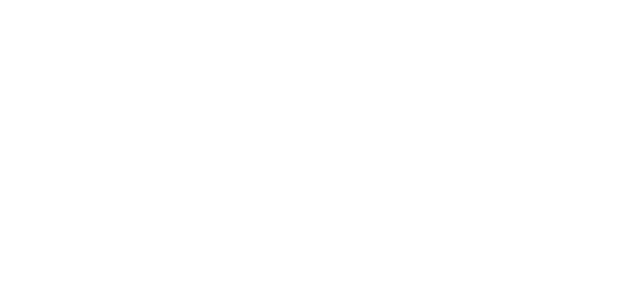
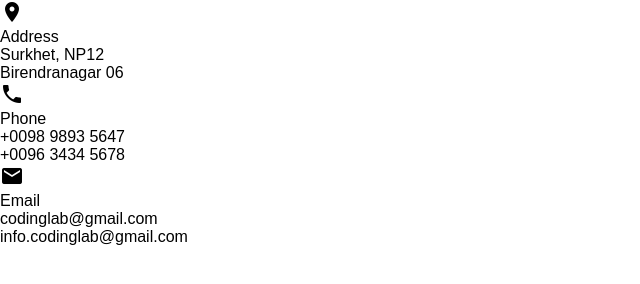
Before and after one commit to BOULARES-Hiba/-Contact-Us-Form-in-HTML-And-CSS, a plain HTML site: page contact-us-form.html in a window 1280 px wide. Shown: the whole page, without its empty margins (0-640 px from the left). Drawn offline with Linux system fonts and the light colour scheme.

Commit message:
left-side-html

```diff
--- a/contact-us-form.html
+++ b/contact-us-form.html
@@ -4,9 +4,35 @@
     <meta charset="UTF-8">
     <meta name="viewport" content="width=device-width, initial-scale=1.0">
     <link href="contact-us-form.css" rel="stylesheet">
+    <link href="https://fonts.googleapis.com/icon?family=Material+Icons"
+    rel="stylesheet">
     <title>Contact us form</title>
 </head>
 <body>
+    <main class="form">
+        <section class="left-side">
+            <div class="address-box">
+               <div class="icon"> <i class="material-icons" id="item">place</i></div>
+                <div class="text0">Address</div>
+               <div class="text1">Surkhet, NP12</div>
+               <div class="text2">Birendranagar 06</div>
+            </div>
+            <div class="address-box">
+               <div class="icon"> <i class="material-icons" id="item">phone</i></div>
+                <div class="text0">Phone</div>
+               <div class="text1">+0098 9893 5647</div>
+               <div class="text2">+0096 3434 5678</div>
+            </div>
+            <div class="address-box">
+               <div class="icon"> <i class="material-icons" id="item">email</i></div>
+                <div class="text0">Email</div>
+               <div class="text1">codinglab@gmail.com</div>
+               <div class="text2">info.codinglab@gmail.com</div>
+            </div>
+         <section class="right-side">
 
+         </section>
+        </section>
+    </main>
 </body>
 </html>
```
